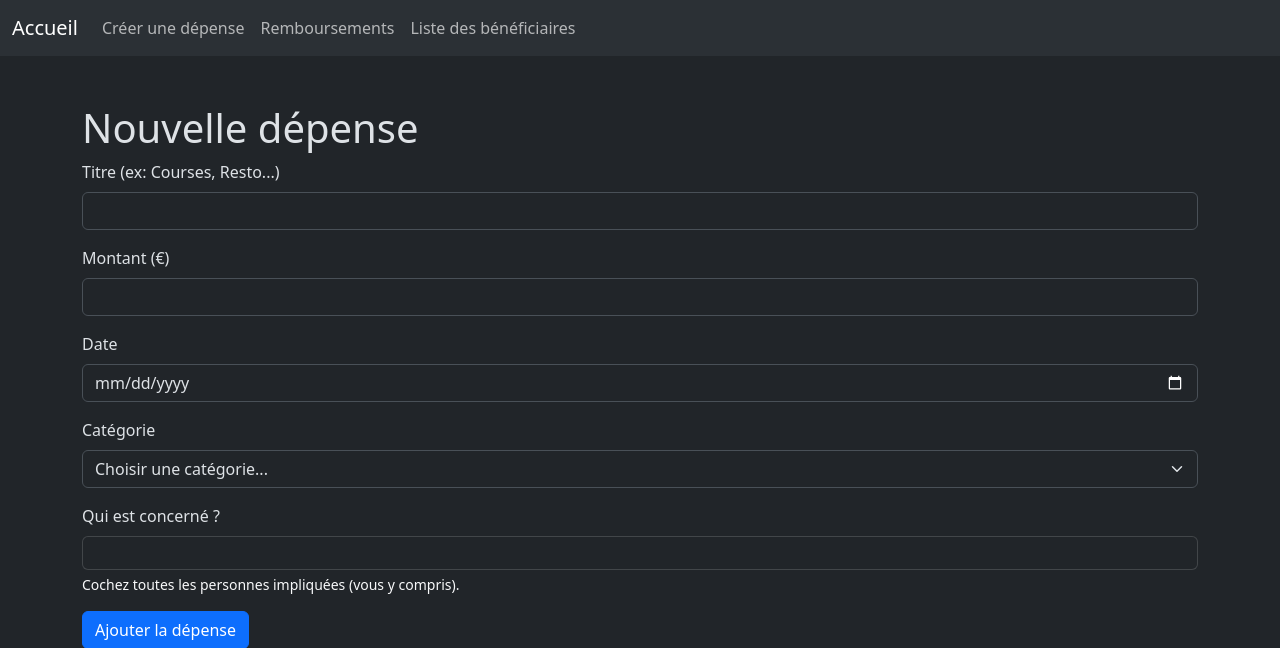
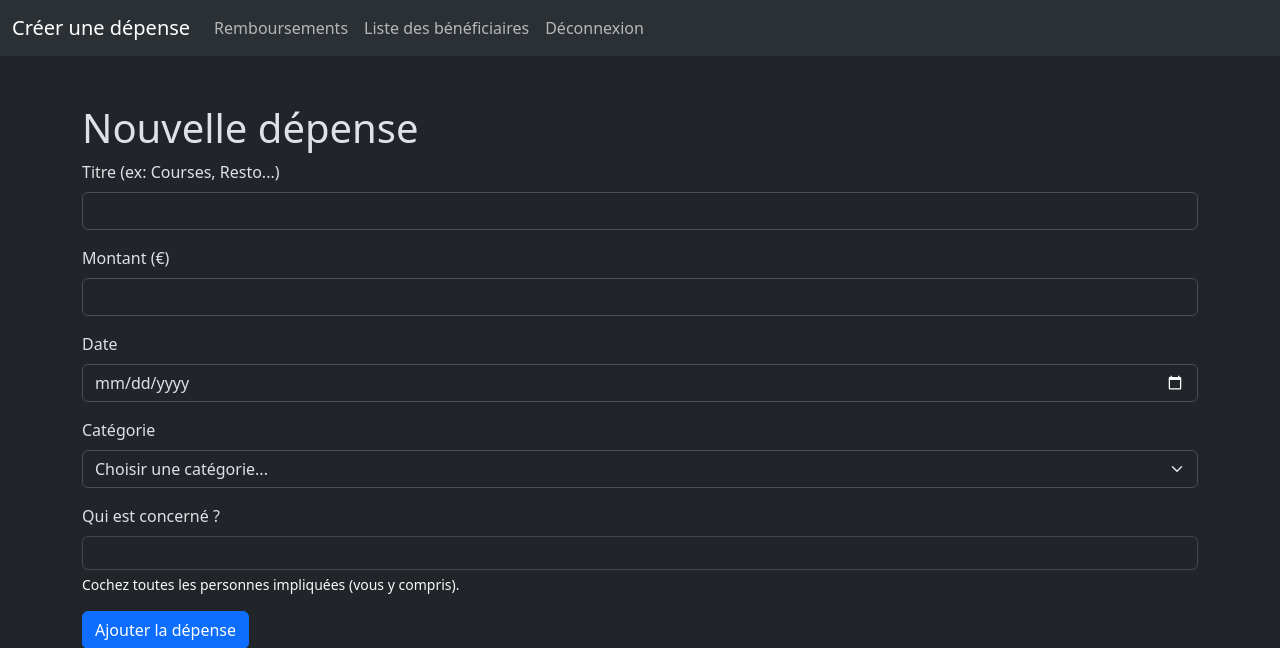
Before and after one commit to mathysj45/Projet_tricount, a PHP site: template templates/expense/add.html.twig in a window 1280 px wide. Shown: the top 648 px of the page. Run offline with PHP 8.4, Linux system fonts and the light colour scheme; the template is opened without the code that fills it, so the values that code supplies are empty; some libraries are stand-ins or nearby versions.

Commit message:
header user

```diff
--- a/templates/partials/_header-user.html.twig
+++ b/templates/partials/_header-user.html.twig
@@ -1,20 +1,20 @@
 <header>
     <nav class="navbar navbar-expand-lg bg-body-tertiary">
         <div class="container-fluid">
-            <a class="navbar-brand" href="index.php">Accueil</a>
+            <a class="navbar-brand" href="index.php?route=add_expense">Créer une dépense</a>
             <button class="navbar-toggler" type="button" data-bs-toggle="collapse" data-bs-target="#navbarSupportedContent" aria-controls="navbarSupportedContent" aria-expanded="false" aria-label="Toggle navigation">
                 <span class="navbar-toggler-icon"></span>
             </button>
             <div class="collapse navbar-collapse" id="navbarSupportedContent">
                 <ul class="navbar-nav me-auto mb-2 mb-lg-0">
                     <li class="nav-item">
-                        <a class="nav-link" href="index.php?route=add_expense">Créer une dépense</a>
-                    </li>
-                    <li class="nav-item">
                         <a class="nav-link" href="index.php?route=reimbursement">Remboursements</a>
                     </li>
                     <li class="nav-item">
                         <a class="nav-link" href="index.php?route=login">Liste des bénéficiaires</a>
+                    </li>
+                    <li class="nav-item">
+                        <a class="nav-link" href="index.php">Déconnexion</a>
                     </li>
                 </ul>
             </div>
```
